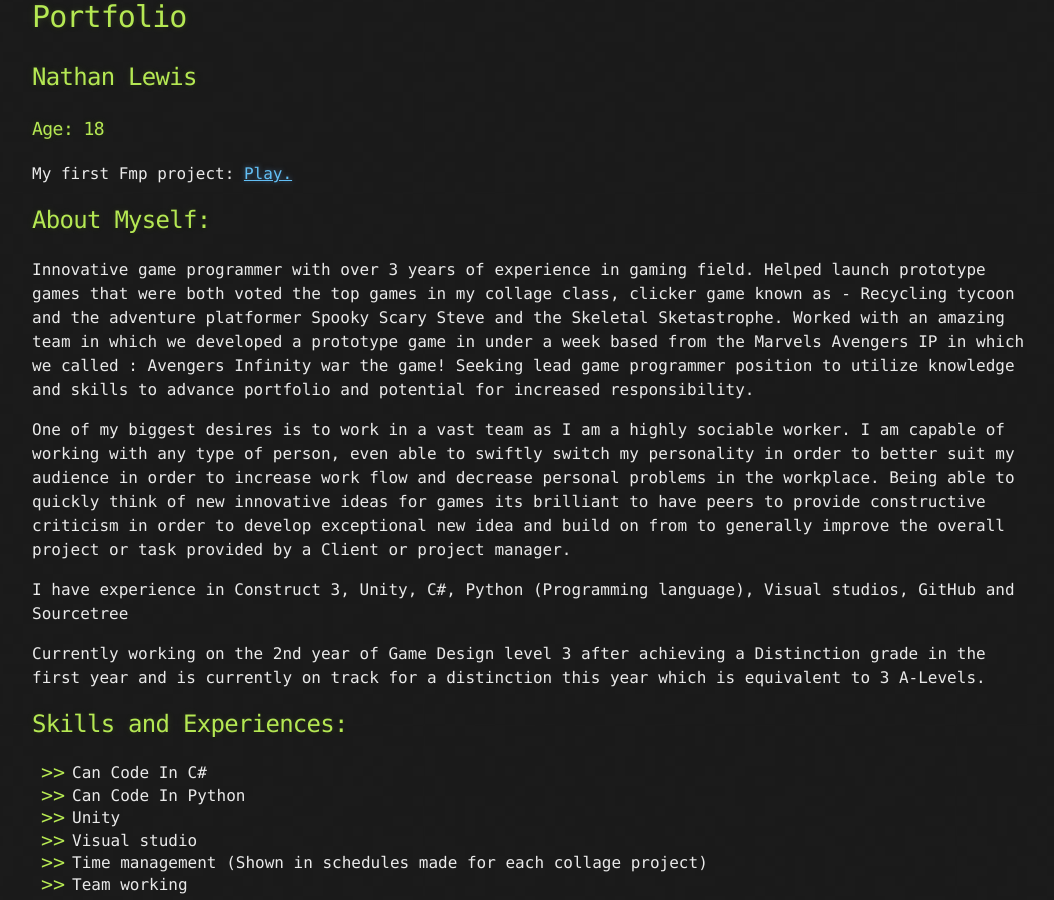
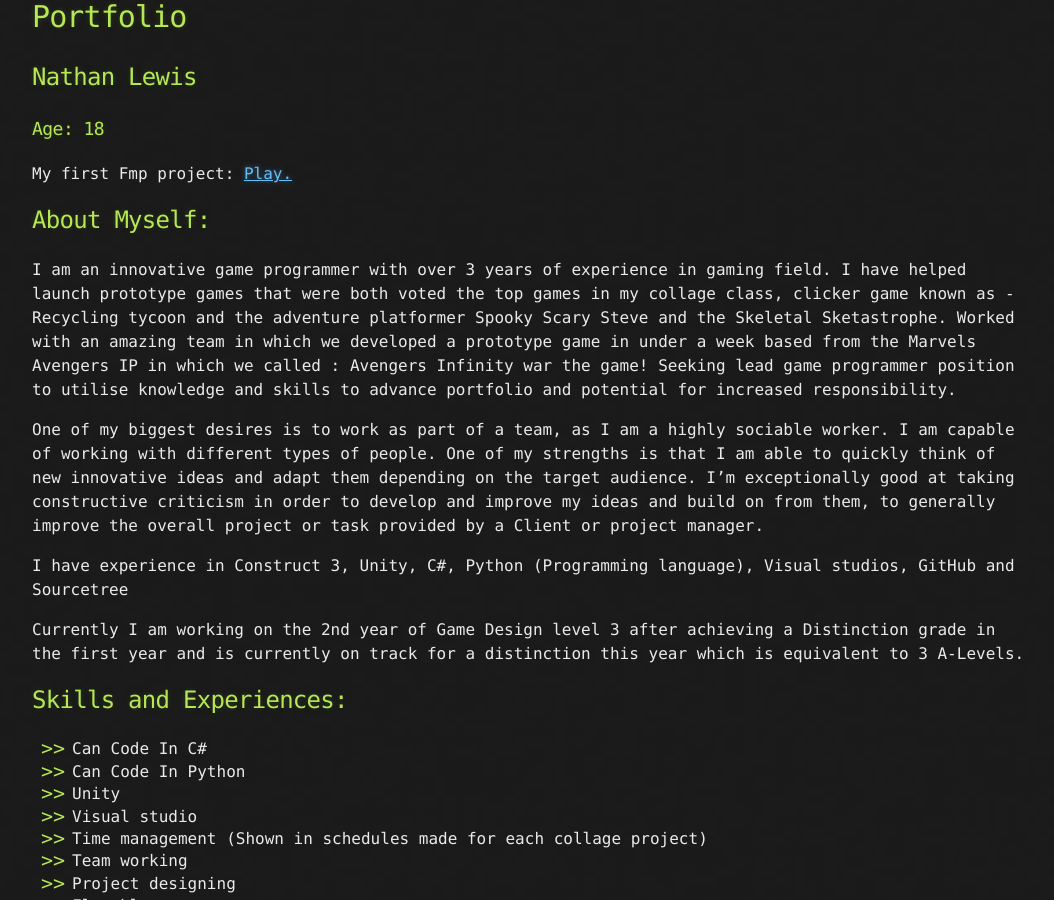
Before and after one commit to NathanLewis298/portfolio, a Jekyll site: the page built from index.md, in a window 1280 px wide and 900 px high, scrolled down 339 px. Shown: the whole window, without its empty margins (108-1162 px from the left). Built offline with Jekyll 4.4.1, drawn with Linux system fonts in a browser that asks for light colours; our own code applies the rules of GitHub Pages for plain Markdown files; comment, search, counter and statistics services are not loaded; the repository's description, which GitHub fills in, is left out.

Commit message:
Update index.md

```diff
--- a/index.md
+++ b/index.md
@@ -6,13 +6,13 @@
 
 ## About Myself:
 
-Innovative game programmer with over 3 years of experience in gaming field. Helped launch prototype games that were both voted the top games in my collage class, clicker game known as - Recycling tycoon and the adventure platformer Spooky Scary Steve and the Skeletal Sketastrophe. Worked with an amazing team in which we developed a prototype game in under a week based from the Marvels Avengers IP in which we called : Avengers Infinity war the game! Seeking lead game programmer position to utilize knowledge and skills to advance portfolio and potential for increased responsibility.
+I am an innovative game programmer with over 3 years of experience in gaming field. I have helped launch prototype games that were both voted the top games in my collage class, clicker game known as - Recycling tycoon and the adventure platformer Spooky Scary Steve and the Skeletal Sketastrophe. Worked with an amazing team in which we developed a prototype game in under a week based from the Marvels Avengers IP in which we called : Avengers Infinity war the game! Seeking lead game programmer position to utilise knowledge and skills to advance portfolio and potential for increased responsibility.
 
-One of my biggest desires is to work in a vast team as I am a highly sociable worker. I am capable of working with any type of person, even able to swiftly switch my personality in order to better suit my audience in order to increase work flow and decrease personal problems in the workplace. Being able to quickly think of new innovative ideas for games its brilliant to have peers to provide constructive criticism in order to develop exceptional new idea and build on from to generally improve the overall project or task provided by a Client or project manager.
+One of my biggest desires is to work as part of a team, as I am a highly sociable worker. I am capable of working with different types of people. One of my strengths is that I am able to quickly think of new innovative ideas and adapt them depending on the target audience. I'm exceptionally good at taking constructive criticism in order to develop and improve my ideas and build on from them, to generally improve the overall project or task provided by a Client or project manager.
 
 I have experience in Construct 3, Unity, C#, Python (Programming language), Visual studios, GitHub and Sourcetree
 
-Currently working on the 2nd year of Game Design level 3 after achieving a Distinction grade in the first year and is currently on track for a distinction this year which is equivalent to 3 A-Levels.
+Currently I am working on the 2nd year of Game Design level 3 after achieving a Distinction grade in the first year and is currently on track for a distinction this year which is equivalent to 3 A-Levels.
 
 
 
```
